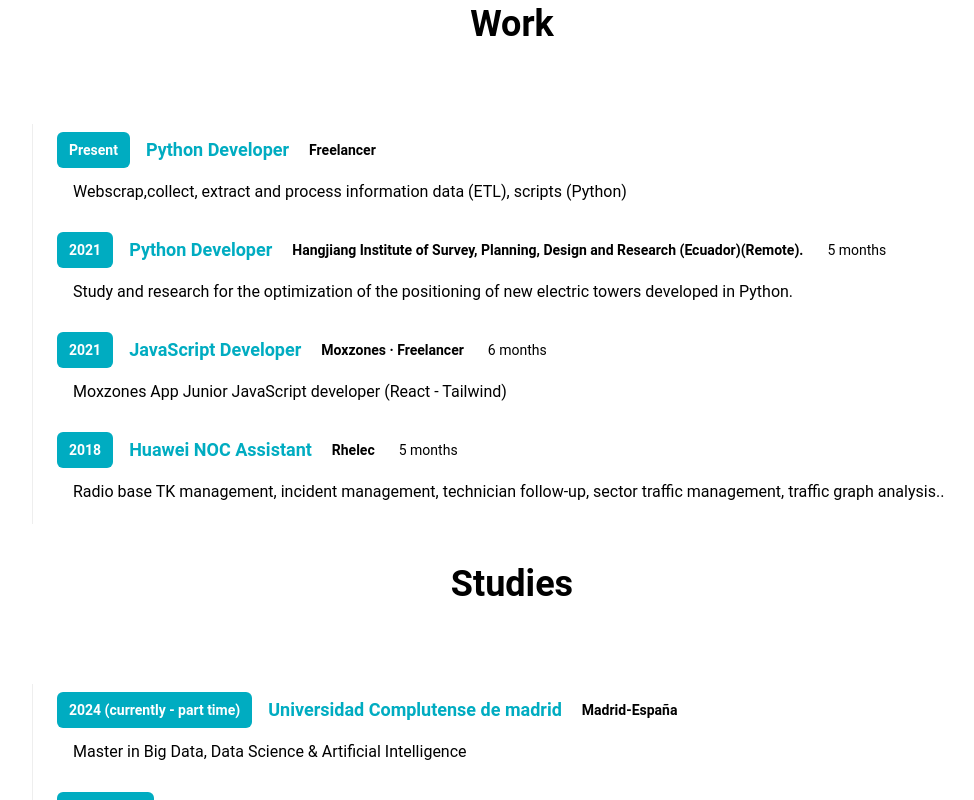
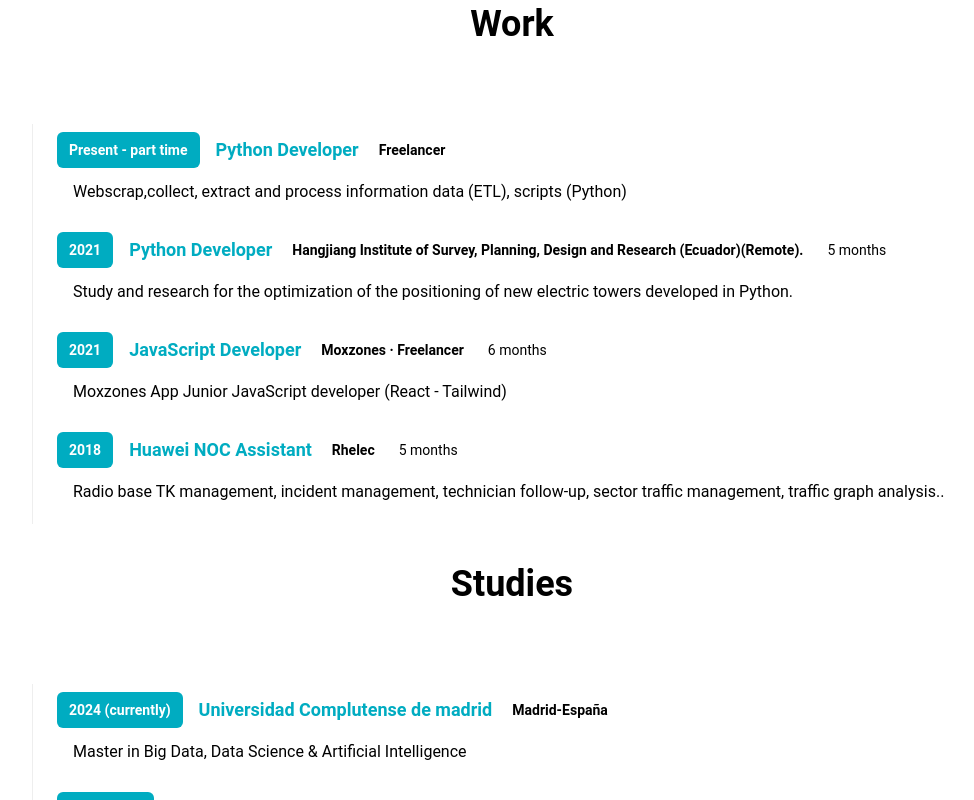
Before and after one commit to Franciscogtu/landing_page, a React (Vite) app: page / in a window 1280 px wide. Shown: the part 860-1660 px from the top of the page, without its empty margins (168-1142 px from the left). Built offline with nearby package versions, Linux system fonts and the light colour scheme.

Commit message:
softskills

```diff
--- a/src/components/Resume.jsx
+++ b/src/components/Resume.jsx
@@ -8,7 +8,7 @@ const  data = [
 
         Work:'Universidad Complutense de madrid',
         Company:'Madrid-España',
-        Year:'2024 (currently - part time) ',
+        Year:'2024 (currently) ',
         Duration:'',
         Details:'Master in Big Data, Data Science & Artificial Intelligence'
      },
@@ -79,6 +79,17 @@ const habilidad =
   { habilidad: "English", detalle: "Level B2 Cambridge Press. Skills in technical and written communication in English." },
 ];
 
+const softSkills =
+ [
+  { habilidad: "Collaboration and Teamwork", detalle: "Excellent ability to work collaboratively and contribute constructive ideas in group settings. Successful experience in team projects, standing out for effective communication and synergy with teammates."},
+  { habilidad: "Problem Solving", detalle: "Persistence and consistency in solving challenges, demonstrating analytical and creative skills to find effective solutions. Proactivity in addressing problems, identifying areas for improvement, and implementing positive changes." },
+  { habilidad: "Self-Taught and Proactivity", detalle: "Ability to learn autonomously, showing initiative to acquire new knowledge and skills. Proactivity in seeking opportunities for personal and professional growth." },
+  { habilidad: "Responsibility and Honesty", detalle: "Commitment to responsibility in executing assigned tasks, ensuring quality results and meeting deadlines. Integrity and honesty in all interactions, building trust and transparency in the work environment." },
+  { habilidad: "Positive Attitude", detalle: "Maintaining a positive attitude in the face of challenges, inspiring others with optimistic energy. Ability to stay calm and resilient in difficult situations." },
+  { habilidad: "Creativity and Innovation", detalle: "Creativity to find unique solutions and think outside the conventional in problem-solving. Ability to contribute innovative ideas and contribute to the development of original projects." },
+  { habilidad: "Teamwork Ease", detalle: "Ability to adapt easily to group dynamics, fostering a collaborative and harmonious environment. Effective contribution to achieving collective goals, promoting cohesion and teamwork." }
+];
+
 
 const Resume = () => {
   return (
@@ -116,6 +127,13 @@ const Resume = () => {
   <div>
       <Skills skills={habilidad} />
   </div>
+  <div  className='max-w-[1040px] m-auto md:pl-20 px- 4 pt-5 pb-0  '>
+      <h1 className='text-4xl font-bold text-center text-[#001be] pb-0 '>Soft Skills</h1>
+  </div>
+
+  <div>
+      <Skills skills={softSkills} />
+  </div>
 
 </div>
 
--- a/src/components/Work.jsx
+++ b/src/components/Work.jsx
@@ -7,7 +7,7 @@ const  data = [
 
         Work:'Python Developer',
         Company:'Freelancer',
-        Year:'Present ',
+        Year:'Present - part time',
         Duration:'',
         Details:'Webscrap,collect, extract and process information data (ETL), scripts (Python)'
      },
```
